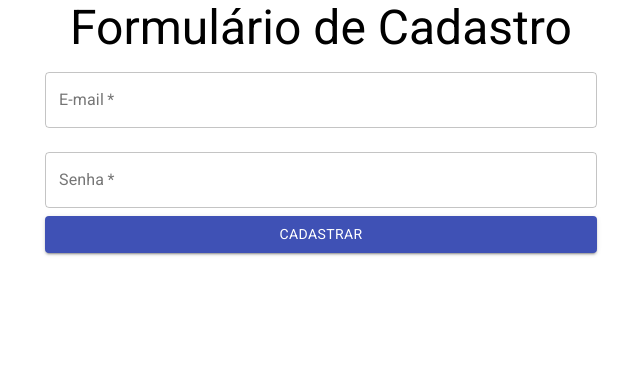
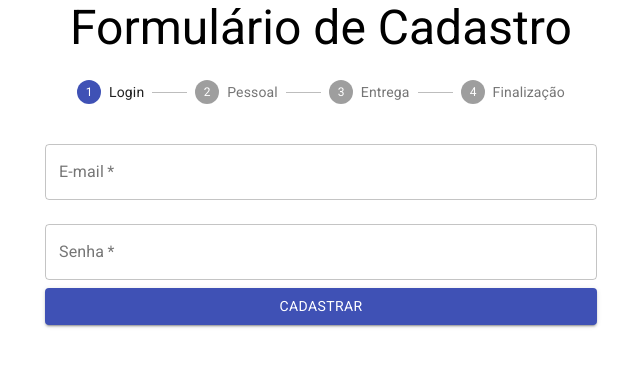
Before and after one commit to fcoiuri/ReactForm, a React (Create React App) app: page / in a window 1280 px wide. Shown: the top 366 px of the page, without its empty margins (319-959 px from the left). Built offline with nearby package versions, Linux system fonts and the light colour scheme.

Commit message:
add useeffect and stepper

```diff
--- a/src/components/FormularioCadastro/FormularioCadastro.jsx
+++ b/src/components/FormularioCadastro/FormularioCadastro.jsx
@@ -1,18 +1,35 @@
-import React, { useState } from 'react';
+import React, { useEffect, useState } from 'react';
 import DadosEntrega from './DadosEntrega';
 import DadosPessoais from './DadosPessoais';
 import DadosUsuario from './DadosUsuario';
-import { Typography } from '@material-ui/core';
+import { Step, StepLabel, Stepper, Typography } from '@material-ui/core';
 
 function FormularioCadastro({ submit, validateCPF }) {
 
+    const [collectedData, setCollectedData] = useState({});
     const [actualStep, setActualStep] = useState(0);
 
+    useEffect(()=>{
+        if(actualStep === forms.length-1){
+            submit(collectedData);
+        }
+    })
+
     const forms = [
-        <DadosUsuario submit={next}/>,
-        <DadosPessoais  submit={next} validateCPF={validateCPF}/>,
-        <DadosEntrega submit={submit}/>
+        <DadosUsuario submit={collectData}/>,
+        <DadosPessoais  submit={collectData} validateCPF={validateCPF}/>,
+        <DadosEntrega submit={collectData}/>,
+        <Typography variant="h5">Dados coletados com sucesso!</Typography>
     ]
+
+    function collectData(data){
+        setCollectedData({
+            ...collectedData,
+            ...data
+
+        });
+        next();
+    }
 
     function next(){
         setActualStep(actualStep+1);
@@ -21,6 +38,20 @@ function FormularioCadastro({ submit, validateCPF }) {
 
     return (
         <>
+            <Stepper activeStep={actualStep}>
+                <Step>
+                    <StepLabel>Login</StepLabel>
+                </Step>
+                <Step>
+                    <StepLabel>Pessoal</StepLabel>
+                </Step>
+                <Step>
+                    <StepLabel>Entrega</StepLabel>
+                </Step>
+                <Step>
+                    <StepLabel>Finalização</StepLabel>
+                </Step>
+            </Stepper>
             {forms[actualStep]}
         </>
     )
```
